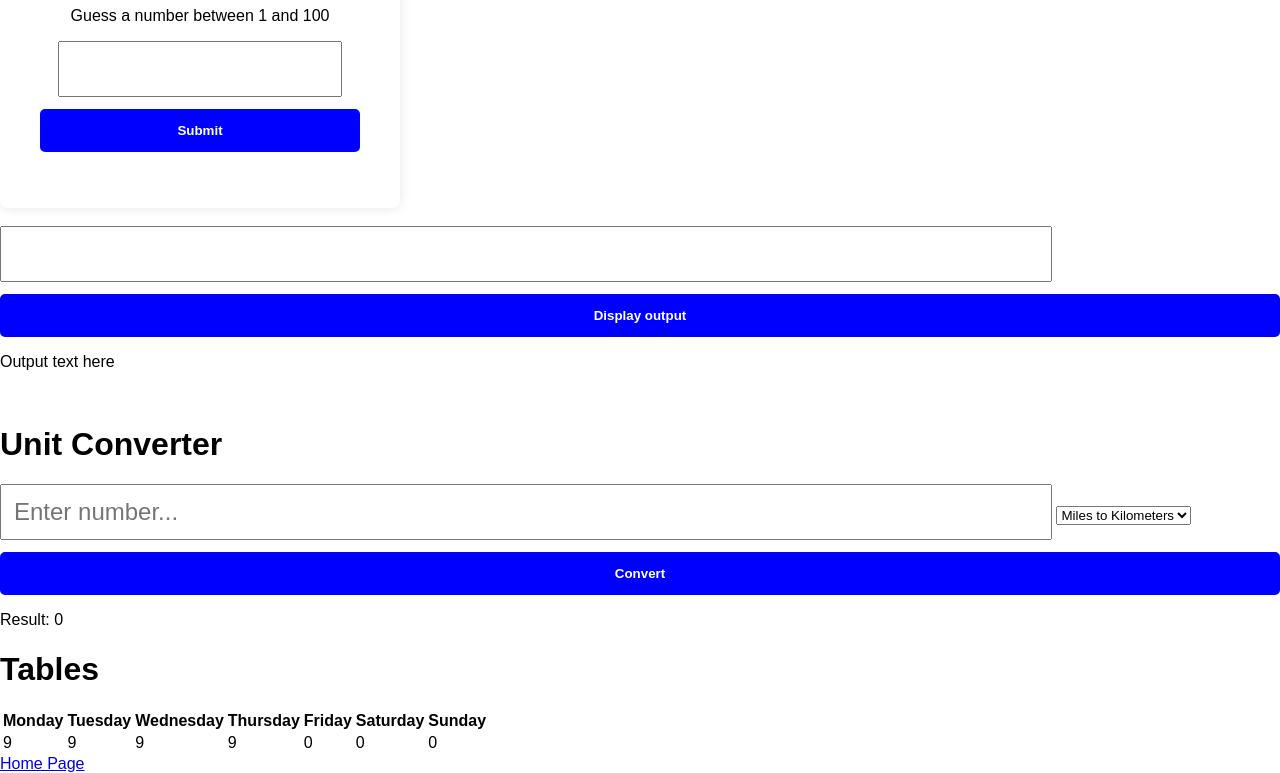
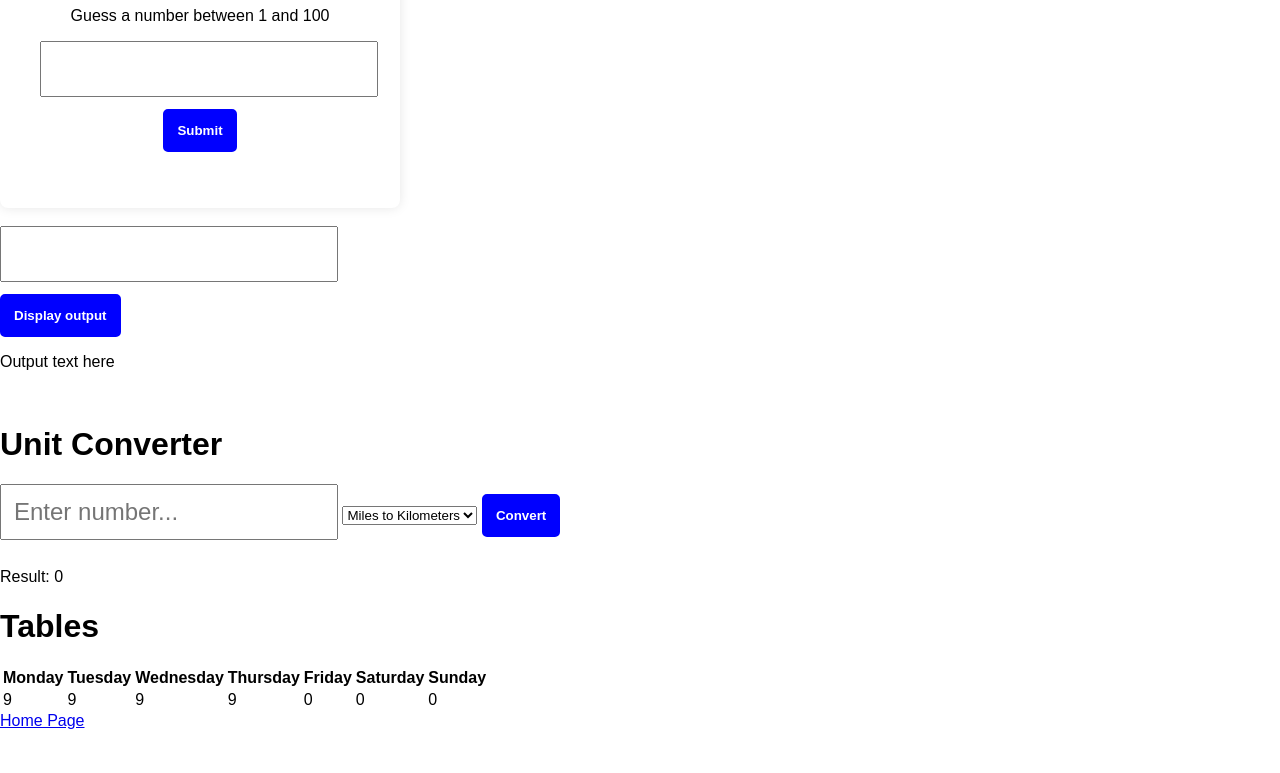
Before and after one commit to jasonluyk/myWebpage, a plain HTML site: page myWebsite/myprojects.html in a window 1280 px wide. Shown: the part 652-1425 px from the top of the page. After the commit the page ends 1382 px from the top, so only its background shows below. Drawn offline with Linux system fonts and the light colour scheme.

Commit message:
css updates

```diff
--- a/myWebsite/Home.css
+++ b/myWebsite/Home.css
@@ -18,14 +18,14 @@ body {
 }
 
 input {
-    width: 80%;
+    width: auto;
     padding: 12px;
     font-size: 24px;
     margin-bottom: 12px;
 }
 
 button {
-    width: 100%;
+    width: auto;
     padding: 12px;
     font-weight: bold;
     background-color: blue;
```
